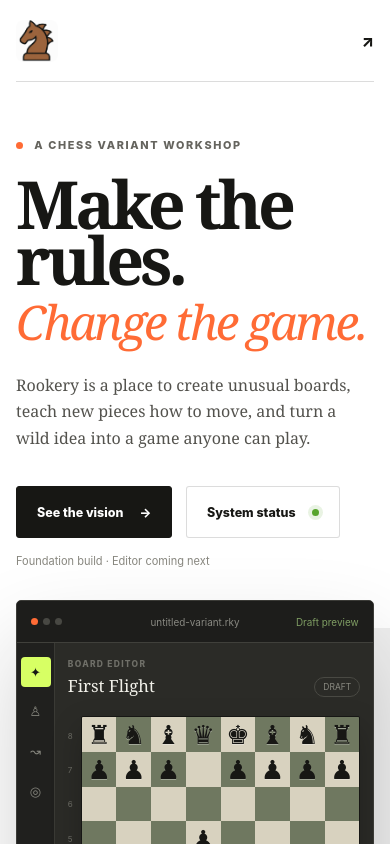
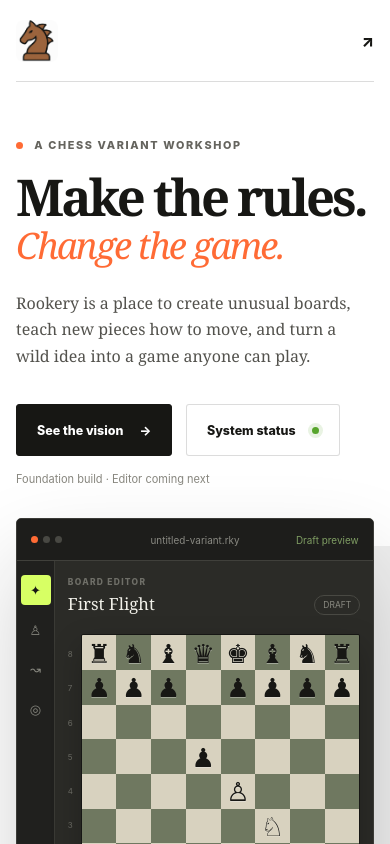
Before and after one commit to fawzmehfil/rookery, a Next.js app: page / in a window 390 px wide. Shown: the top 844 px of the page. Built offline with nearby package versions, Linux system fonts and the light colour scheme; no server answers.

Commit message:
Improve responsive hero wrapping

```diff
--- a/src/app/globals.css
+++ b/src/app/globals.css
@@ -176,6 +176,10 @@ nav a:hover,
   font-weight: 400;
   letter-spacing: -0.055em;
   text-transform: none;
+}
+
+.headline-phrase {
+  white-space: nowrap;
 }
 
 .hero-intro {
@@ -756,7 +760,7 @@ footer > span:last-child {
   }
 
   .hero h1 {
-    font-size: clamp(3.4rem, 17vw, 5.5rem);
+    font-size: clamp(3rem, 13vw, 4.75rem);
   }
 
   .workbench-body {
--- a/src/app/page.tsx
+++ b/src/app/page.tsx
@@ -66,7 +66,7 @@ export default function Home() {
       <section className="hero" id="top">
         <div className="hero-copy" id="content">
           <p className="eyebrow"><span /> A chess variant workshop</p>
-          <h1>Make the rules.<br /><em>Change the game.</em></h1>
+          <h1><span className="headline-phrase">Make the</span> rules.<br /><em>Change the game.</em></h1>
           <p className="hero-intro">
             Rookery is a place to create unusual boards, teach new pieces how to move,
             and turn a wild idea into a game anyone can play.
```
